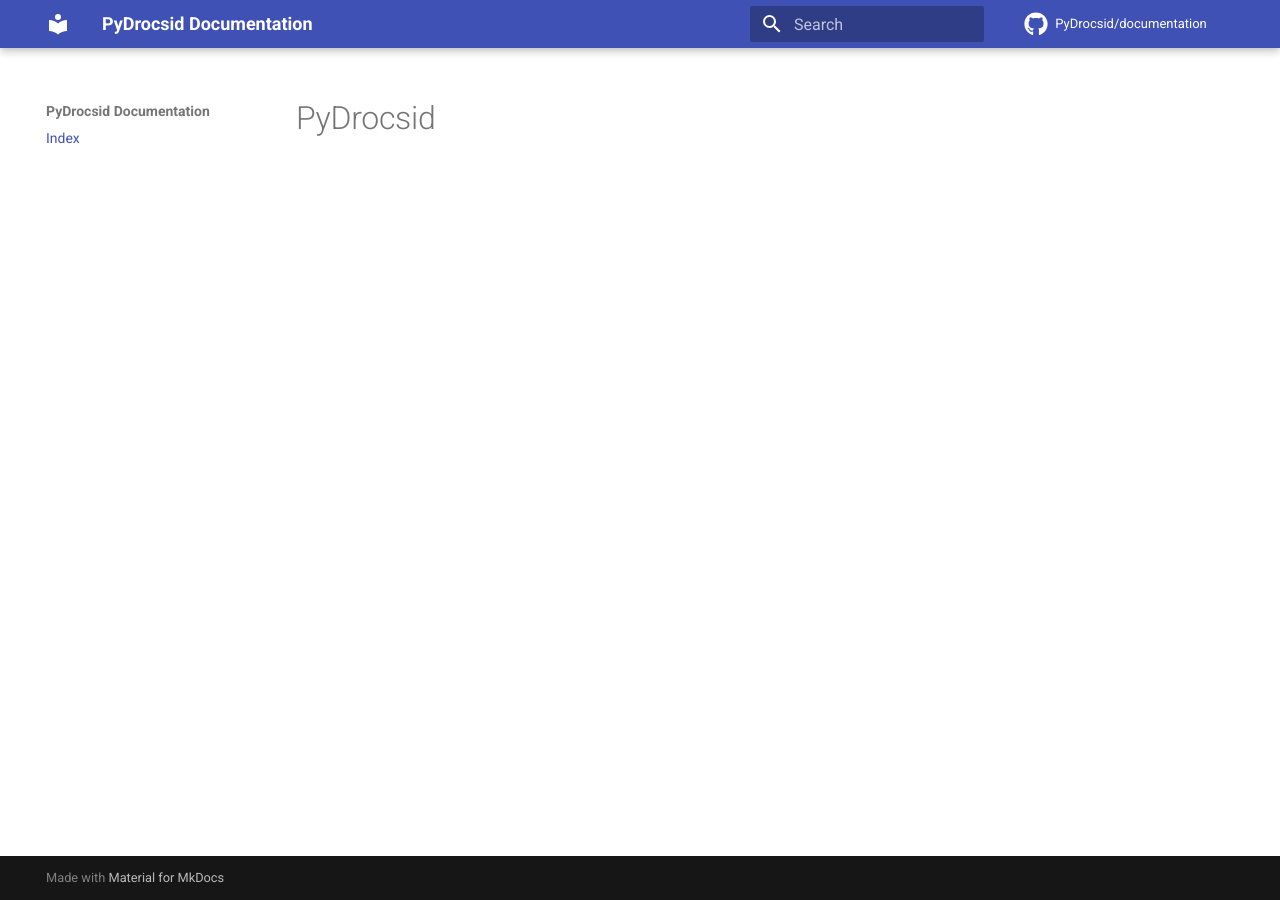
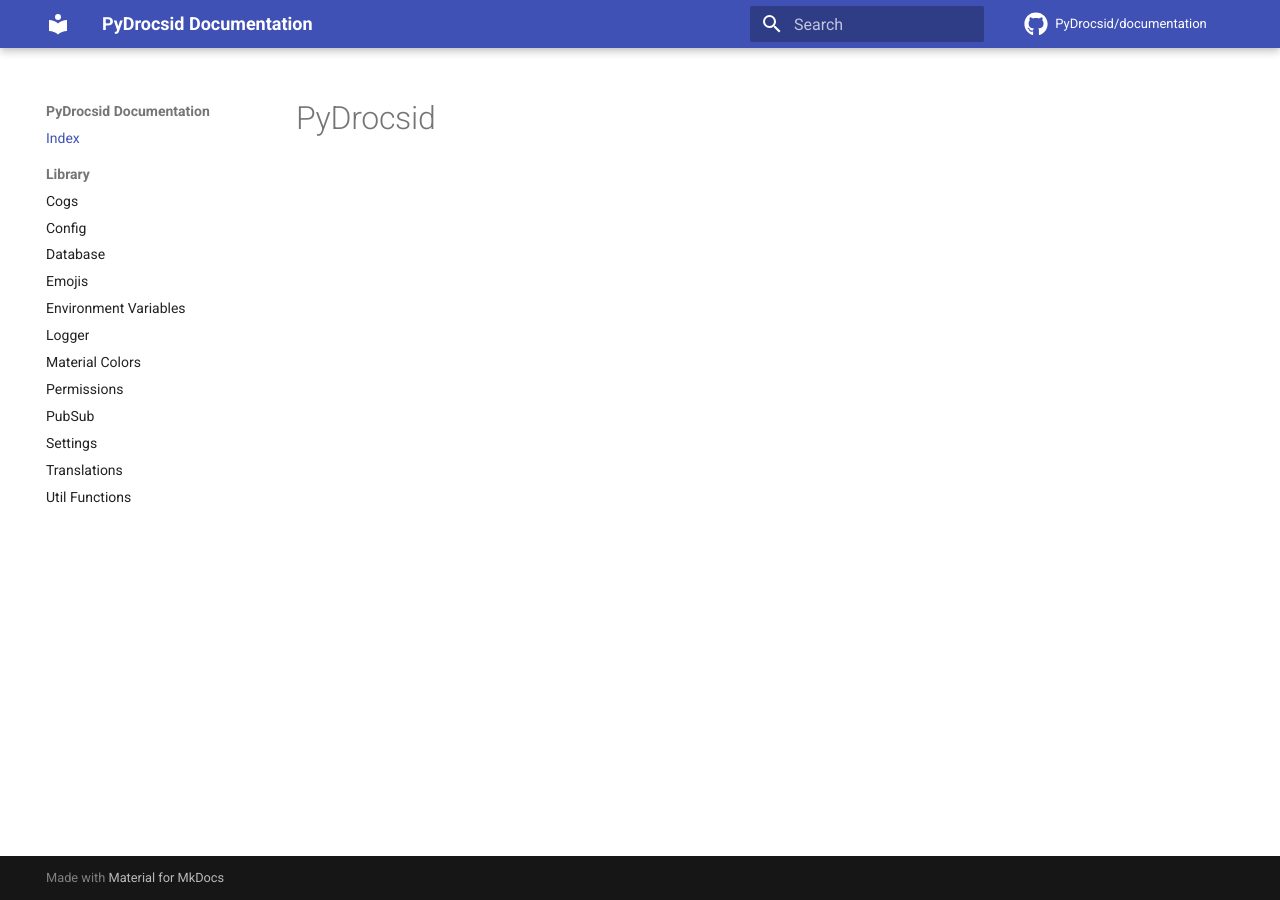
Before and after one commit to PyDrocsid/documentation, an MkDocs documentation site: the page built from docs/index.md, in a window 1280 px wide. Built offline with MkDocs 1.6.1 and Material for MkDocs 9.7.7, drawn with Linux system fonts in a browser that asks for light colours; comment, search, counter and statistics services are not loaded.

Commit message:
Added library nav

```diff
--- a/mkdocs.yml
+++ b/mkdocs.yml
@@ -45,3 +45,16 @@
 
 nav:
   - 'Index': index.md
+  - 'Library':
+    - 'Cogs': library/cogs.md
+    - 'Config': library/config.md
+    - 'Database': library/database.md
+    - 'Emojis': library/emojis.md
+    - 'Environment Variables': library/environment.md
+    - 'Logger': library/logger.md
+    - 'Material Colors': library/material_colors.md
+    - 'Permissions': library/permissions.md
+    - 'PubSub': library/pubsub.md
+    - 'Settings': library/settings.md
+    - 'Translations': library/translations.md
+    - 'Util Functions': library/util.md
```
